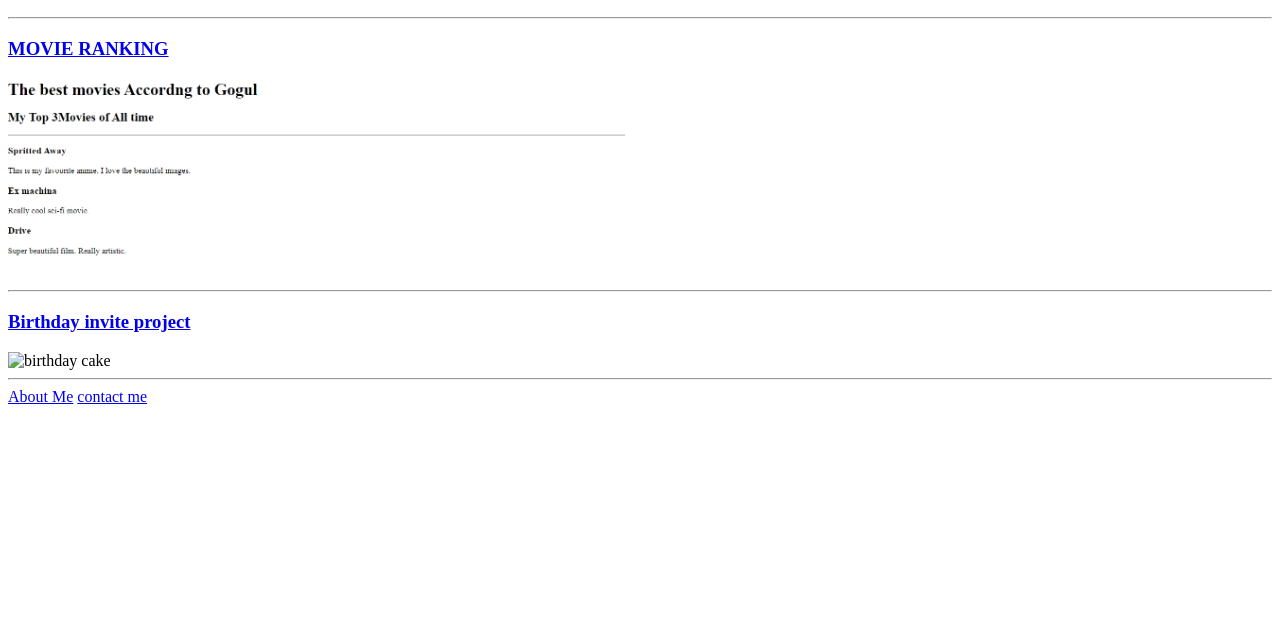
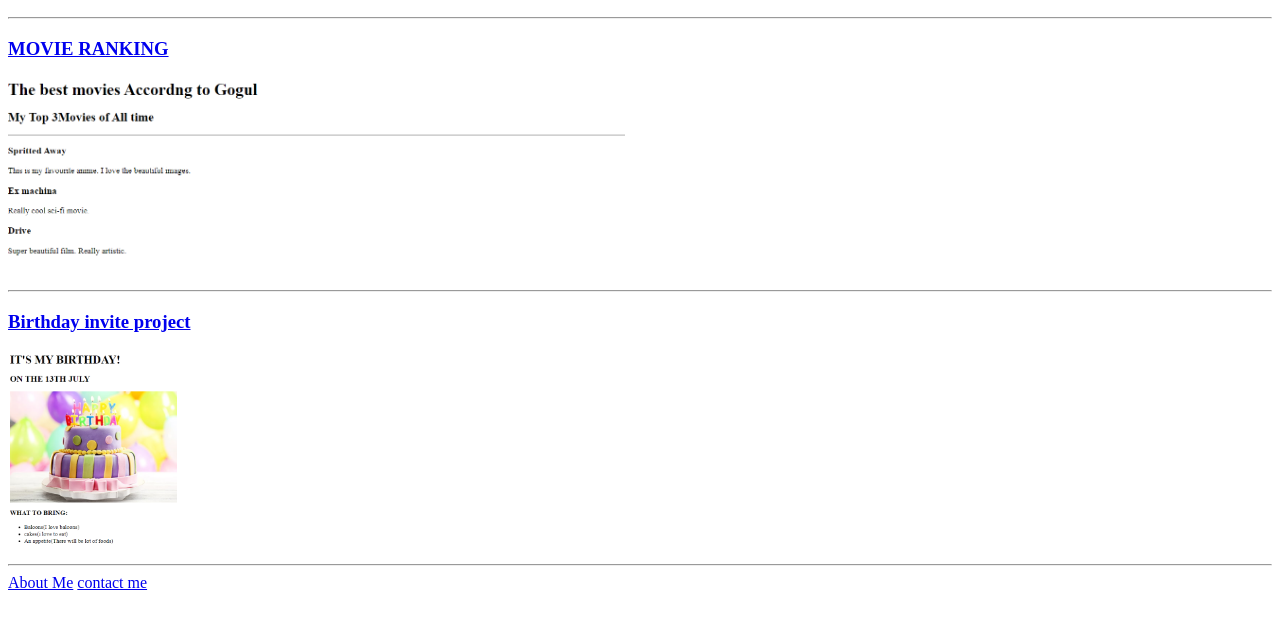
Before and after one commit to PKGOGUL/html-portfolio, a plain HTML site: page index.html in a window 1280 px wide. Shown: the part 110-736 px from the top of the page. Drawn offline with Linux system fonts and the light colour scheme; files whose address does not match are found by name.

Commit message:
Update index.html

```diff
--- a/index.html
+++ b/index.html
@@ -14,7 +14,7 @@
     <h3><a href="./public/movieranking.html">MOVIE RANKING</a></h3>
     <img src="./assets/images/Movie Ranking.png" height="200" alt="movie ranking">
     <hr>
-    <h3><a href="./public/birthday-invite.html">Birthday invite project </a></h3> <img src="./assets/images/Birthday ckae.png" height="200" alt="birthday cake">
+    <h3><a href="./public/birthday-invite.html">Birthday invite project </a></h3> <img src="Birthday ckae.png" height="200" alt="birthday cake">
     <hr>
     <a href="./public/about.html">About Me</a> <a href="./contact.html">contact me</a>
 </body>
```
